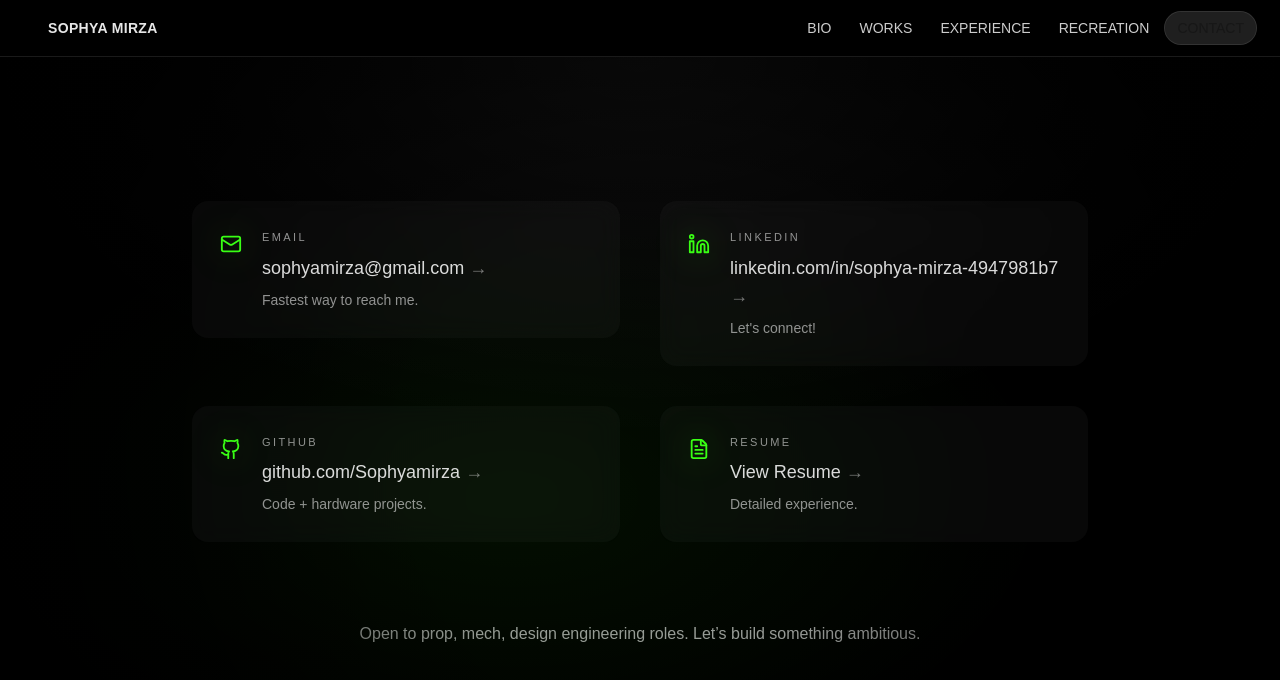
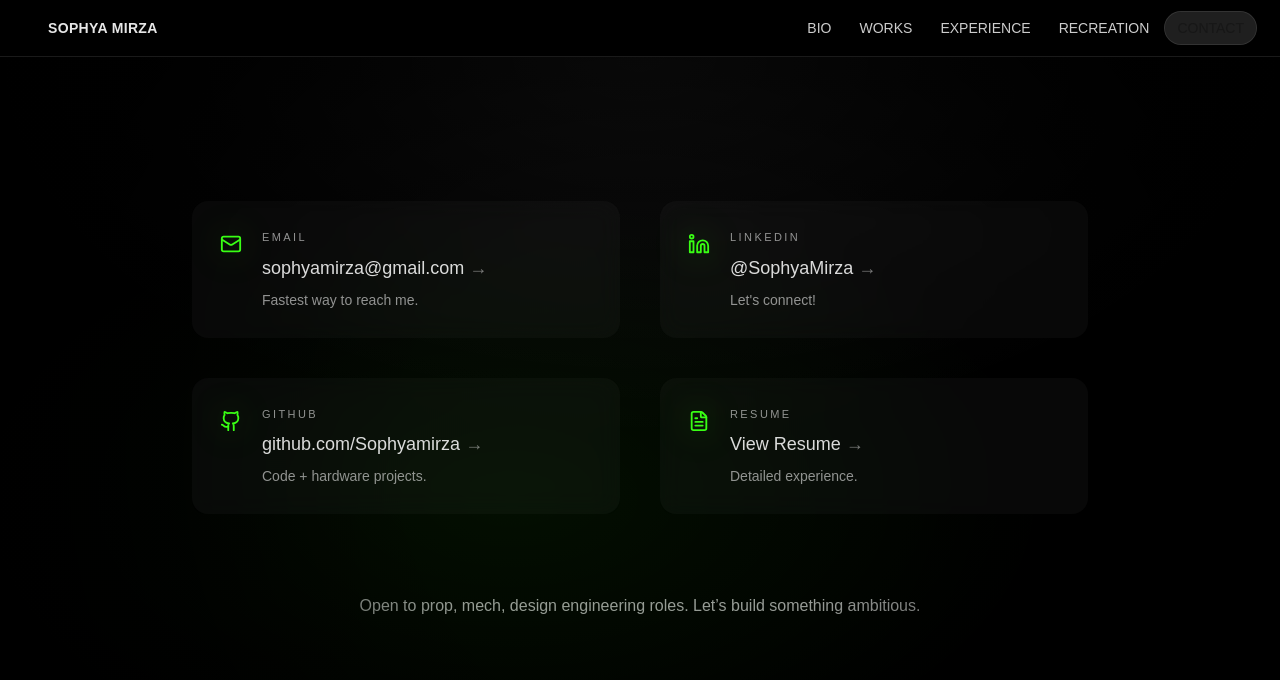
Before and after one commit to sophyamirza/sophya-portfolio, a Next.js app: page /contact in a window 1280 px wide. Shown: the top 680 px of the page. Built offline with nearby package versions, Linux system fonts and the light colour scheme; a web font is replaced by a local one.

Commit message:
Update LinkedIn display to @sophyamirza

```diff
--- a/app/contact/page.tsx
+++ b/app/contact/page.tsx
@@ -134,7 +134,7 @@ export default function ContactPage() {
               icon={<Linkedin size={22} />}
               label="LinkedIn"
               href={LINKEDIN}
-              display="linkedin.com/in/sophya-mirza-4947981b7"
+              display="@SophyaMirza"
               hint="Let's connect!"
             />
 
```
